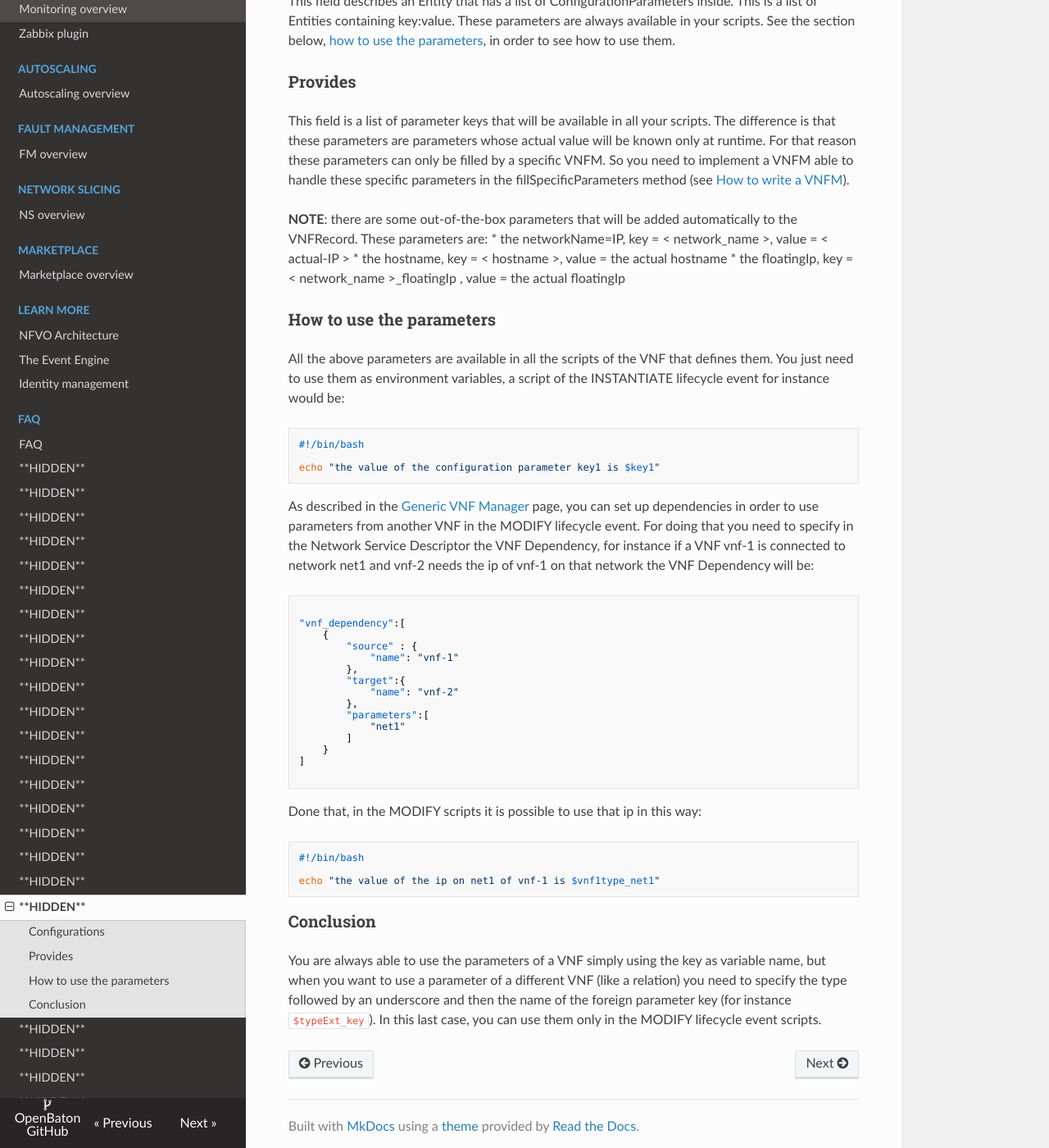
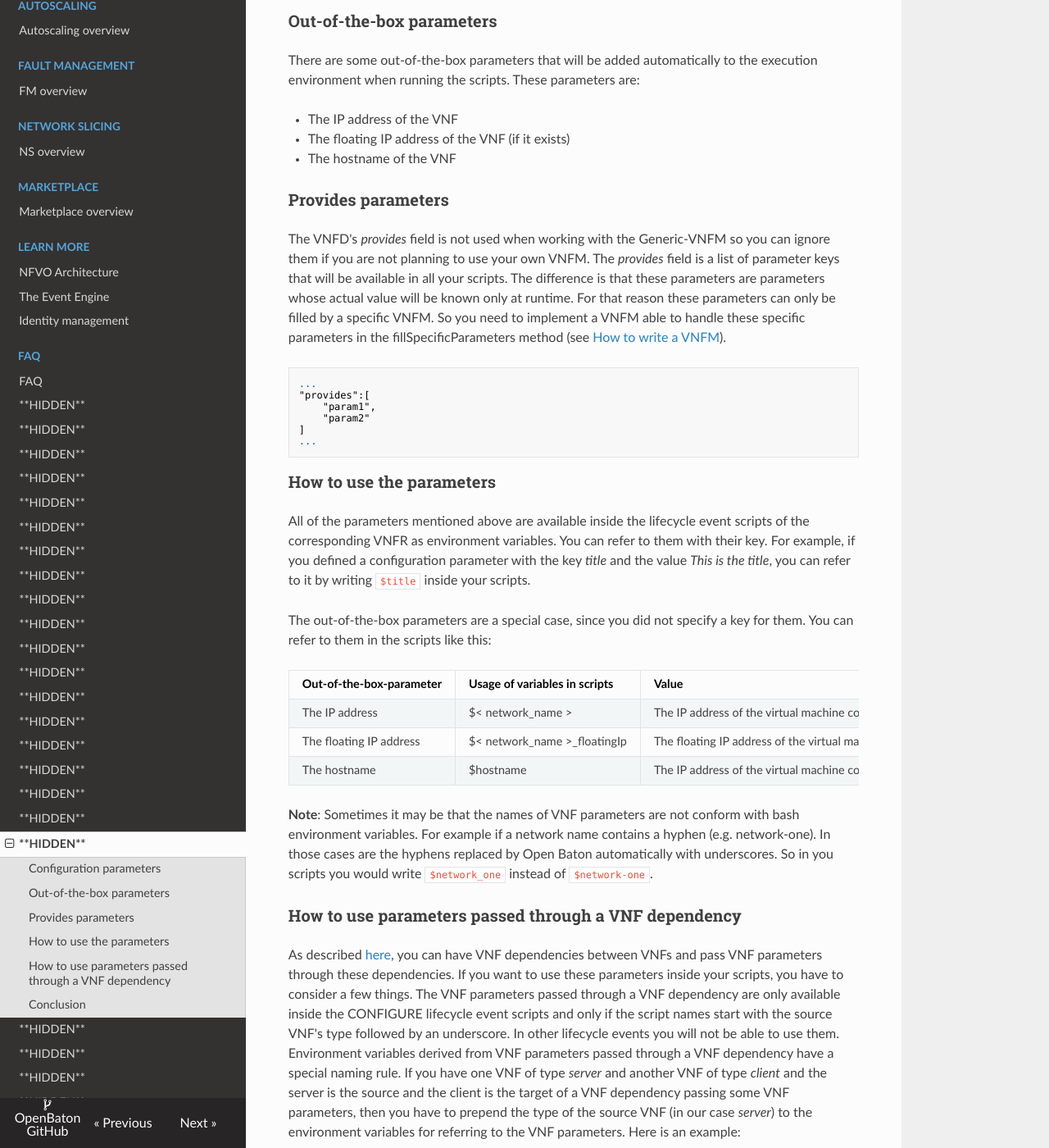
Before and after one commit to openbaton/docs, an MkDocs documentation site: the page built from docs/vnf-parameters.md, in a window 1280 px wide and 1400 px high, scrolled down 587 px. Shown: the whole window at 82% size. Built offline with MkDocs 1.6.1, drawn with Linux system fonts in a browser that asks for light colours; nearby versions of some CDN libraries; old or Windows-style settings are respelled for this version of MkDocs; some of the changed text lies outside the part shown.

Commit message:
Imp: Improvement of VNF dependency and VNF parameter description
And fixes of broken links and typos.

````diff
--- a/docs/vnf-dependencies.md
+++ b/docs/vnf-dependencies.md
@@ -1,38 +1,33 @@
 # Inter-VNF dependencies
 
-In most of the cases, network services are composed by multiple VNFs interoperating together for providing some services to end-users. Those VNFs, should be  Inter-VNF dependencies is one of the most important functions which should be handled by the NFVO while deploying network services composed by multiple VNFs. In order to better understand the problem related with inter-VNF dependencies we'll start providing a very simple example.
+In most cases, Network Services are composed of multiple VNFs operating together for providing a service to the end-user. For achieving this goal, it is necessary to have dependencies between the VNFs.
 
-Imagine a network service composed by two VNFs: VNF-A and VNF-B.
+Here is a simple example Network Service composed of two VNFs: VNF-A and VNF-B.
 
 ![ns-dependency][network-service-dependency]
 
-VNF-A provides services to VNF-B, therefore they have a dependency in which the VNF-A is the source providing information to VNF-B which is the target. Those information could be related to:
+VNF-A provides some information to VNF-B, therefore they have a dependency in which the VNF-A is the source providing information to VNF-B, which is the target. The information passed through the dependency can be of two types:
 
-* virtual links: the VNF-B "requires" VNF-A to provide its IPs
-* configuration parameters: the VNF-B "requires" VNF-A to provide some configuration parameters (defined in the VNFD of VNF-A)
+* **Out-of-the-box information**: this type of information includes IP addresses and hostnames, their values are set out-of-the-box by Open Baton
+* **Custom information**: information that is set in the *configurations* object of the VNFD
 
-## VNF depenency specified at the level of a NSD
+For more information on how you can use the information passed through dependencies, have a look at the page about [VNF parameters](vnf-parameters#how-to-use-the-parameters).
 
-A VNF Dependency is composed by:
+## VNF depenencies specified at NSD level
+
+A VNF dependency is composed of:
 
 | Params          				| Meaning       													|
 | -------------   				| -------------:													|
-| source  						| The name of the VNFD that provides one or more parameters (see [VNFManager Generic][vnfm-generic] and [VNF Parameters][vnf-parameters])|
-| target 						| The name of the VNFD that requires one or more parameters	(see [VNFManager Generic][vnfm-generic] and [VNF Parameters][vnf-parameters])|
+| source  						| The name of the VNFD that provides one or more parameters (see [VNFManager Generic][vnfm-generic] and [VNF parameters][vnf-parameters])|
+| target 						| The name of the VNFD that requires one or more parameters	(see [VNFManager Generic][vnfm-generic] and [VNF parameters][vnf-parameters])|
 | parameters					| The name of the parameters that the *target* requires     	|
 
-It is possible to let the Orchestrator to calculate dependencies automatically by providing some parameters in the VNF Descriptor part. Please check the [VNF Descriptor page](vnf-descriptor)
-
-## VNF depenency specified at the level of a VNFD
-
-
-### Provides
-
-This list of parameter names defines the parameters that the VnfManager will fill at runtime. For that reason they have a meaning only if you [write your own VnfManager][vnfm-how-to]. These parameters are then available in any scripts. For the usage of the parameters, please, refer to [How to use the parameters][param-how-to] page.
+## VNF depenencies specified at VNFD level
 
 ### Requires
 
-The requires field provides an alternative method for defining VNF dependencies. The regular way is to define VNF dependencies in the Network Service Descriptor by defining the source, target and parameters of the dependency. But you can also use the requires field in the VNFD to achieve the same result. Let's look at an example to understand how to do this. Here is a VNF dependency defined in the classic way.
+The *requires* field provides an alternative method for defining VNF dependencies. The regular way is to define VNF dependencies in the Network Service Descriptor by defining the source, target and parameters of the dependency. But you can also use the requires field in the VNFD to achieve the same result. Let's look at an example to understand how to do this. Here is a VNF dependency defined in the classic way.
 ```json
 ...
 "vnf_dependency":[
@@ -68,11 +63,14 @@
 
 ## Inter-VNF dependencies - practical example (Generic VNFM)
 
-For a more detailed example of usage of inter-VNF dependencies, you can read the following [tutorial][vnf-dependencies-generic].
+For a more detailed example of the usage of inter-VNF dependencies you can read the following [tutorial][vnf-dependencies-generic].
 
 
 [network-service-dependency]:images/network-service-dependency.png
 [vnf-dependencies-generic]:vnf-dependencies-generic
+[vnfm-generic]:vnfm-generic
+[vnf-parameters]:vnf-parameters
+[vnfm-how-to]:vnfm-how-to-write
 
 <!---
 Script for open external links in a new tab
--- a/docs/vnf-parameters.md
+++ b/docs/vnf-parameters.md
@@ -1,8 +1,13 @@
 # VNF Parameters
 -----------------
 
-The useful parameters that you can use in your scripts are defined in two different fields of a VNFD.
+VNF parameters are parameters that are defined in VNFDs and that you can use in lifecycle event scripts.
 
+
+
+### Configuration parameters
+
+The VNFD's *configurations* field describes an entity which contains a set of configuration parameters. Configuration parameters are key-value pairs. Here is an example of a VNFD's *configurations* field:
 ```json
 ...
 "configurations":{
@@ -14,9 +19,28 @@
         }
     ]
 },
+...
+```
 
+
+
+### Out-of-the-box parameters
+There are some out-of-the-box parameters that will be added automatically to the execution environment when running the scripts. These parameters are:
+
+* The IP address of the VNF
+* The floating IP address of the VNF (if it exists)
+* The hostname of the VNF
+
+
+
+### Provides parameters
+
+
+
+The VNFD's *provides* field is not used when working with the Generic-VNFM so you can ignore them if you are not planning to use your own VNFM. The *provides* field is a list of parameter keys that will be available in all your scripts. The difference is that these parameters are parameters whose actual value will be known only at runtime. For that reason these parameters can only be filled by a specific VNFM. So you need to implement a VNFM able to handle these specific parameters in the fillSpecificParameters method (see [How to write a VNFM][vnfm-how-to]).
+
+```
 ...
-
 "provides":[
     "param1",
     "param2"
@@ -25,64 +49,63 @@
 ```
 
 
-### Configurations
-
-This field describes an Entity that has a list of ConfigurationParameters inside. This is a list of Entities containing key:value. These parameters are always available in your scripts. See the section below, [how to use the parameters](#How to use the parameters), in order to see how to use them.
-
-
-### Provides
-
-
-This field is a list of parameter keys that will be available in all your scripts. The difference is that these parameters are parameters whose actual value will be known only at runtime. For that reason these parameters can only be filled by a specific VNFM. So you need to implement a VNFM able to handle these specific parameters in the fillSpecificParameters method (see [How to write a VNFM][vnfm-how-to]).
-
-**NOTE**:
-  there are some out-of-the-box parameters that will be added automatically to the VNFRecord. These parameters are:
-* the networkName=IP,  key = < network_name >, value = < actual-IP >
-* the hostname, key = < hostname >, value = the actual hostname
-* the floatingIp, key = < network_name >\_floatingIp , value = the actual floatingIp
 
 
 ### How to use the parameters
 
-All the above parameters are available in all the scripts of the VNF that defines them. You just need to use them as environment variables, a script of the INSTANTIATE lifecycle event for instance would be:
+All of the parameters mentioned above are available inside the lifecycle event scripts of the corresponding VNFR as environment variables. You can refer to them with their key. For example, if you defined a configuration parameter with the key *title* and the value *This is the title*, you can refer to it by writing ```$title``` inside your scripts.
+
+The out-of-the-box parameters are a special case, since you did not specify a key for them. You can refer to them in the scripts like this:
+
+| Out-of-the-box-parameter | Usage of variables in scripts |Value
+| ------------------- | -------------- | ----
+| The IP address         |  $< network_name > | The IP address of the virtual machine connected to the network
+| The floating IP address         |  $< network_name >\_floatingIp | The floating IP address of the virtual machine connected to the network
+| The hostname         |  $hostname | The IP address of the virtual machine connected to the network
+
+**Note**: Sometimes it may be that the names of VNF parameters are not conform with bash environment variables. For example if a network name contains a hyphen (e.g. network-one). In those cases are the hyphens replaced by Open Baton automatically with underscores. So in you scripts you would write ```$network_one``` instead of ```$network-one```.
+
+
+### How to use parameters passed through a VNF dependency
+As described [here](vnf-dependencies), you can have VNF dependencies between VNFs and pass VNF parameters through these dependencies. If you want to use these parameters inside your scripts, you have to consider a few things. The VNF parameters passed through a VNF dependency are only available inside the CONFIGURE lifecycle event scripts and only if the script names start with the source VNF's type followed by an underscore. In other lifecycle events you will not be able to use them. Environment variables derived from VNF parameters passed through a VNF dependency have a special naming rule. If you have one VNF of type *server* and another VNF of type *client* and the server is the source and the client is the target of a VNF dependency passing some VNF parameters, then you have to prepend the type of the source VNF (in our case *server*) to the environment variables for referring to the VNF parameters. Here is an example:
+
+Assume that we have the two VNFs described above, that means one of type *server* and one of type *client*. And we have a dependency between the two which passes the server's IP address and one of its configuration parameters to the client. Here is how such a dependency might look like:
+
+```json
+...
+"vnf_dependency":[
+        {
+            "source":{
+                "name":"server"
+            },
+            "target":{
+                "name":"client"
+            },
+            "parameters":[
+                "netname",
+                "confParam"
+            ]
+        }
+]
+...
+```
+
+Now we can use the values of the two parameters *netname* (which is the virtual link to which the server VNF is connected) and *confParam* inside of the client's CONFIGURATION lifecycle scripts.
 
 ```bash
 #!/bin/bash
 
-echo "the value of the configuration parameter key1 is $key1"
+echo "Server IP: $server_netname"
+echo "Server configuration parameter: $server_confParam"
 ```
 
-As described in the [Generic VNF Manager][vnfm-generic] page, you can set up dependencies in order to use parameters from another VNF in the MODIFY lifecycle event. For doing that you need to specify in the Network Service Descriptor the VNF Dependency, for instance if a VNF vnf-1 is connected to network net1 and vnf-2 needs the ip of vnf-1 on that network the VNF Dependency will be:
+**Note**: That the lifecycle script's name has to start with the source VNF's type and an underscore, in this case for example *server_configuration_script.sh*
 
-```json
 
-"vnf_dependency":[
-    {
-        "source" : {
-            "name": "vnf-1"
-        },
-        "target":{
-            "name": "vnf-2"
-        },
-        "parameters":[
-            "net1"
-        ]
-    }
-]
-
-```
-
-Done that, in the MODIFY scripts it is possible to use that ip in this way:
-
-```bash
-#!/bin/bash
-
-echo "the value of the ip on net1 of vnf-1 is $vnf1type_net1"
-```
 
 ### Conclusion
 
-You are always able to use the parameters of a VNF simply using the key as variable name, but when you want to use a parameter of a different VNF (like a relation) you need to specify the type followed by an underscore and then the name of the foreign parameter key (for instance `$typeExt_key`). In this last case, you can use them only in the MODIFY lifecycle event scripts.
+You are always able to use the parameters of a VNF simply using the key as variable name, but when you want to use a parameter of a different VNF (passed through a dependency) you need to specify the VNF type followed by an underscore and then the name of the foreign parameter key (for instance `$typeExt_key`). But be aware that you can use foreign parameters only in CONFIGURE lifecycle event scripts.
 
 <!---
 References
````
Also changed, not shown: docs/vnf-dependencies-generic.md (+10 -10 lines), docs/vnf-descriptor.md (+1 -1 lines), docs/vnfm-generic.md (+14 -19 lines), docs/vnfm-how-to-write.md (+1 -1 lines).
